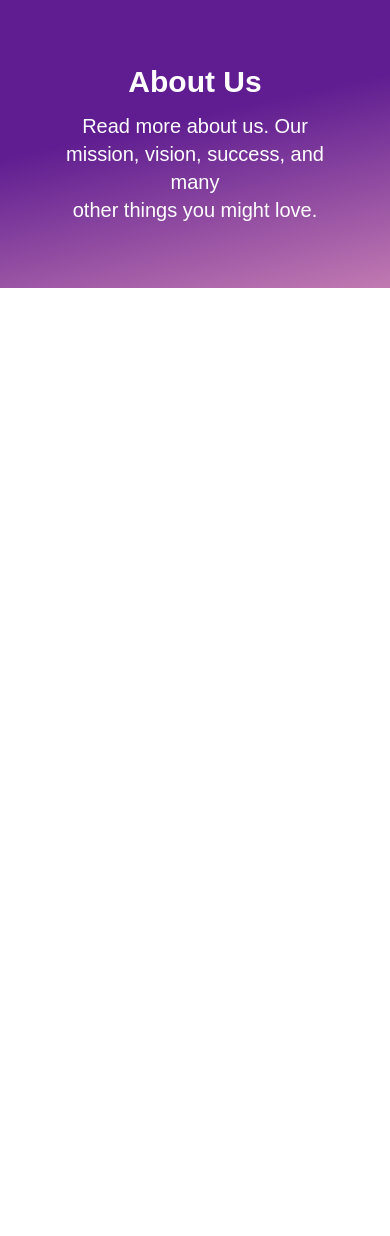
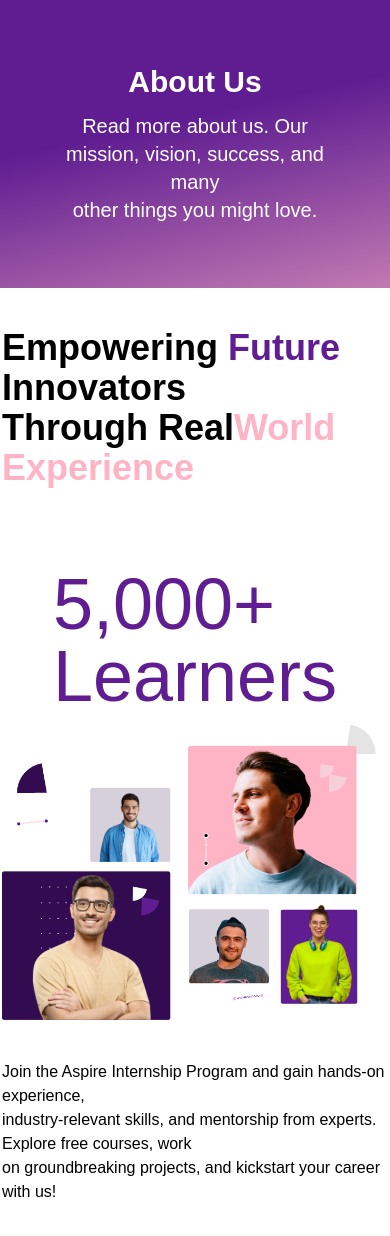
Before and after one commit to thenexgenix/AspireInternShipProgramme, a React (Vite) app in the folder Frontend/: page / in a window 390 px wide. Shown: the top 1236 px of the page. Before the commit the page ends 844 px from the top, so only its background shows below. Built offline with nearby package versions, Linux system fonts and the light colour scheme.

Commit message:
responsive banner section

```diff
--- a/Frontend/src/pages/AboutUs/AboutUs.jsx
+++ b/Frontend/src/pages/AboutUs/AboutUs.jsx
@@ -1,10 +1,12 @@
 import React from 'react';
 import Header from './Header/Header';
+import Banner from './Banner/Banner';
 
 const AboutUs = () => {
     return (
         <div  style={{ fontFamily: "'Sen', sans-serif" }}>
             <Header></Header>
+            <Banner></Banner>
         </div>
     );
 };
--- /dev/null
+++ b/Frontend/src/pages/AboutUs/Banner/Banner.jsx
@@ -0,0 +1,32 @@
+import banner from "../../../Assets/AboutUspage/banner.png"
+
+const Banner = () => {
+  return (
+    <div className="mx-0.5 lg:mx-10 my-10">
+      <h1 className="font-semibold text-4xl">
+        Empowering <span className="text-[#5F1D91]">Future</span> Innovators
+        <br /> Through Real
+        <span className="text-[#FFB4C5]">World Experience</span>
+      </h1>
+      <div className="flex flex-col lg:flex-row justify-between items-center mt-20">
+        <h1 className="text-[#5F1D91] text-7xl">
+
+          5,000+ <br />
+          Learners
+        </h1>
+        <div>
+          <img src={banner} alt="" />
+          <p  className="mt-10">
+            Join the Aspire Internship Program and gain hands-on experience,
+            <br />
+            industry-relevant skills, and mentorship from experts. Explore free
+            courses, work <br /> on groundbreaking projects, and kickstart your
+            career with us!
+          </p>
+        </div>
+      </div>
+    </div>
+  );
+};
+
+export default Banner;
```
Also changed, not shown: Frontend/src/Assets/AboutUspage/banner.png (added).
